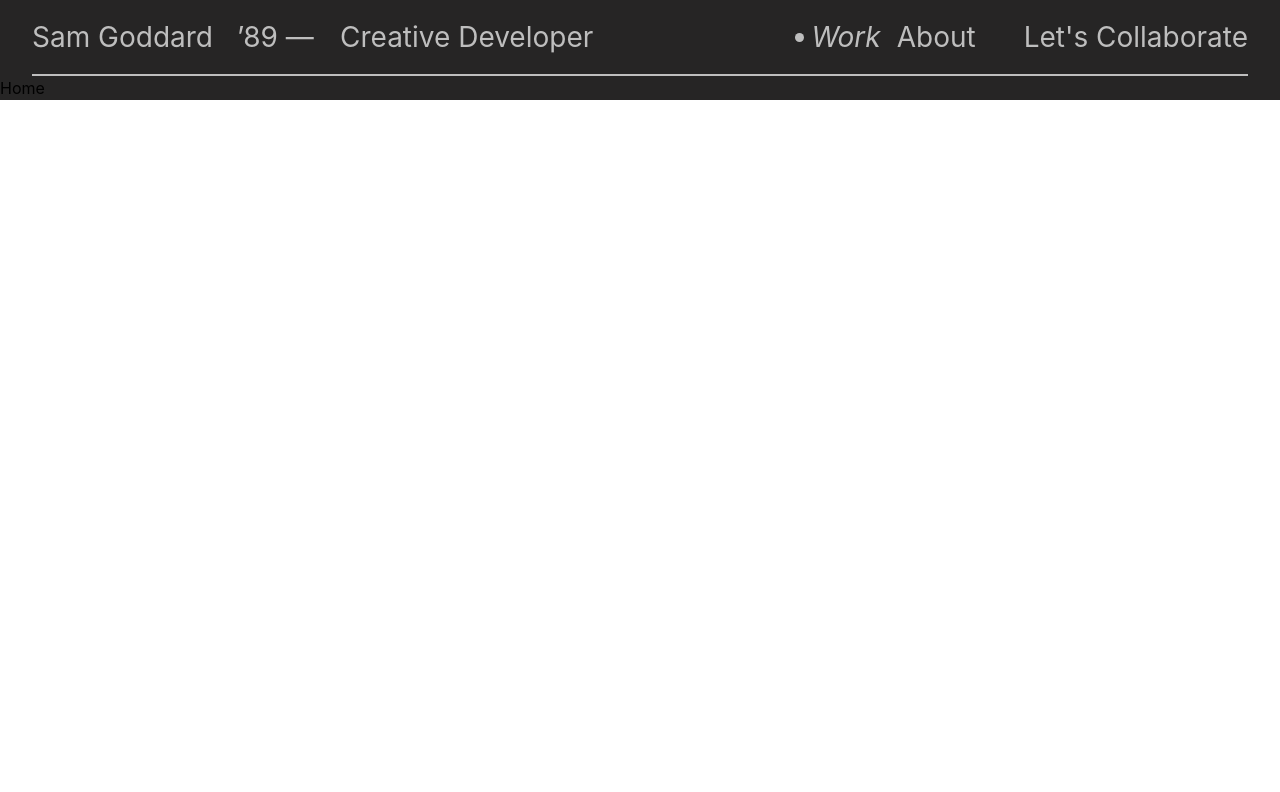
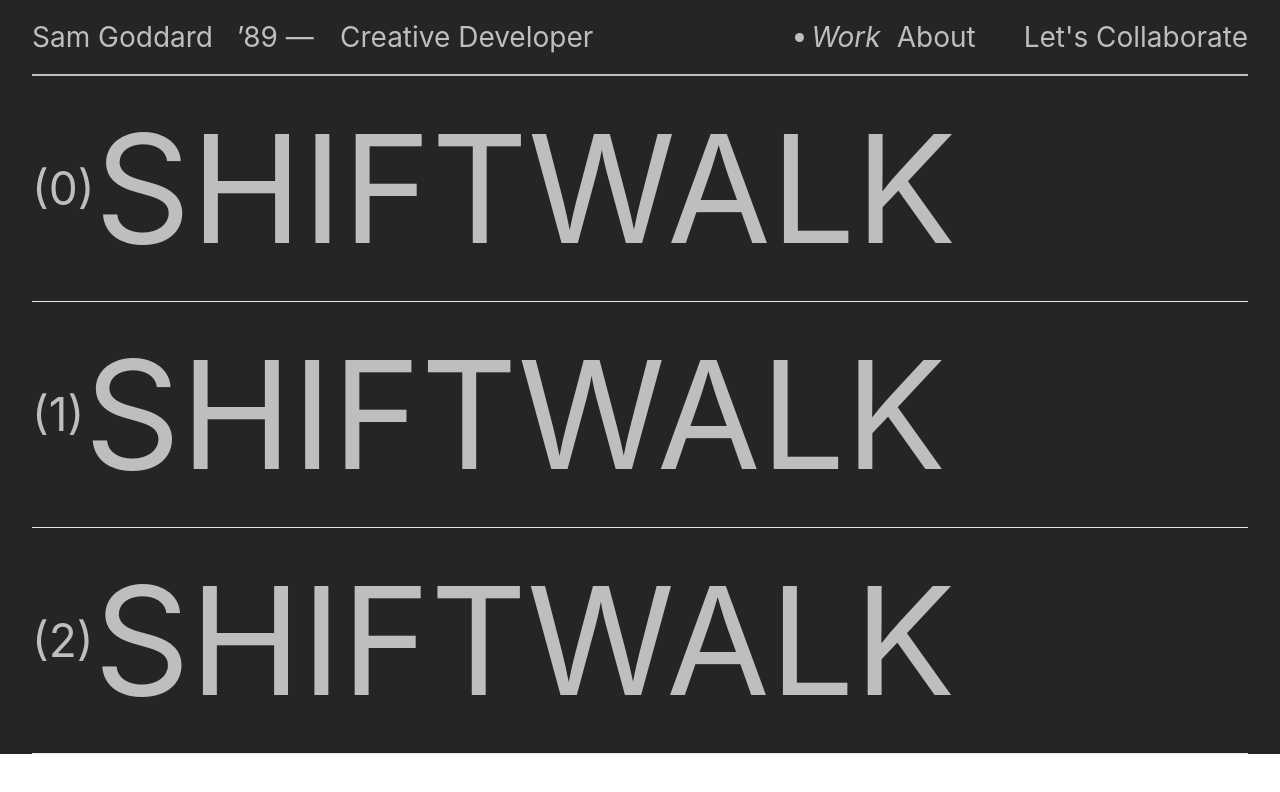
Before and after one commit to hayatul-islam/Sam-Goddard, a React (Create React App) app: page / in a window 1280 px wide. Shown: the top 792 px of the page. Built offline with nearby package versions, Linux system fonts and the light colour scheme.

Commit message:
work design j

```diff
--- a/public/index.html
+++ b/public/index.html
@@ -25,6 +25,13 @@
       Learn how to configure a non-root public URL by running `npm run build`.
     -->
     <title>React App</title>
+    <!-- font bebas neue  -->
+    <link rel="preconnect" href="https://fonts.googleapis.com" />
+    <link rel="preconnect" href="https://fonts.gstatic.com" crossorigin />
+    <link
+      href="https://fonts.googleapis.com/css2?family=Bebas+Neue&display=swap"
+      rel="stylesheet"
+    />
   </head>
   <body>
     <noscript>You need to enable JavaScript to run this app.</noscript>
--- a/src/App.js
+++ b/src/App.js
@@ -3,7 +3,9 @@ import TheLayout from "./pages/TheLayout";
 function App() {
   return (
     <>
-      <TheLayout />
+      <div className="bg-[#262525]">
+        <TheLayout />
+      </div>
     </>
   );
 }
--- /dev/null
+++ b/src/components/home/Work.js
@@ -0,0 +1,18 @@
+import React from "react";
+
+function Work({ work, index }) {
+  const { name, img, year } = work;
+  return (
+    <>
+      <div className="flex justify-between text-[#bebebe] border-b ">
+        <div className="flex items-center font-Neue">
+          <h4 className="text-[46px] leading-0">({index})</h4>
+          <h1 className="text-[150px]">{name}</h1>
+        </div>
+        <div></div>
+      </div>
+    </>
+  );
+}
+
+export default Work;
--- /dev/null
+++ b/src/components/home/Works.js
@@ -0,0 +1,34 @@
+import React from "react";
+import Work from "./Work";
+const works = [
+  {
+    id: 1,
+    name: "SHIFTWALK",
+    img: "",
+    year: 2022,
+  },
+  {
+    id: 2,
+    name: "SHIFTWALK",
+    img: "",
+    year: 2022,
+  },
+  {
+    id: 3,
+    name: "SHIFTWALK",
+    img: "",
+    year: 2021,
+  },
+];
+
+function Works() {
+  return (
+    <>
+      {works?.map((work, i) => (
+        <Work key={work?.id} index={i} work={work} />
+      ))}
+    </>
+  );
+}
+
+export default Works;
--- a/src/components/shared/header/Header.js
+++ b/src/components/shared/header/Header.js
@@ -4,7 +4,7 @@ import { NavLink } from "react-router-dom";
 function Header() {
   return (
     <>
-      <div className="px-[32px] bg-[#262525]">
+      <div className="px-[32px]">
         <div className="grid grid-cols-2 text-[28px] py-[16px] border-b-2 border-[#bebebe] text-[#bebebe] ">
           <div className="flex justify-between">
             <div className="flex space-x-6">
--- a/src/index.css
+++ b/src/index.css
@@ -3,14 +3,13 @@
 @tailwind utilities;
 body {
   margin: 0;
-  font-family: -apple-system, BlinkMacSystemFont, 'Segoe UI', 'Roboto', 'Oxygen',
-    'Ubuntu', 'Cantarell', 'Fira Sans', 'Droid Sans', 'Helvetica Neue',
+  font-family: -apple-system, BlinkMacSystemFont,
     sans-serif;
   -webkit-font-smoothing: antialiased;
   -moz-osx-font-smoothing: grayscale;
 }
 
 code {
-  font-family: source-code-pro, Menlo, Monaco, Consolas, 'Courier New',
+  font-family: source-code-pro, Menlo, Monaco, Consolas, 'Bebas Neue', 'Courier New',
     monospace;
 }
--- a/src/pages/Home.js
+++ b/src/pages/Home.js
@@ -1,9 +1,12 @@
 import React from "react";
+import Works from "../components/home/Works";
 
 function Home() {
   return (
     <>
-      <div className="bg-[#262525]">Home</div>
+      <div className="px-[32px]">
+        <Works />
+      </div>
     </>
   );
 }
--- a/src/pages/TheLayout.js
+++ b/src/pages/TheLayout.js
@@ -10,7 +10,7 @@ function TheLayout() {
       <BrowserRouter>
         <Header />
         <Routes>
-          <Route index path="/" element={<Home />} />
+          <Route path="/" element={<Home />} />
           <Route path="/about" element={<About />} />
         </Routes>
       </BrowserRouter>
```
